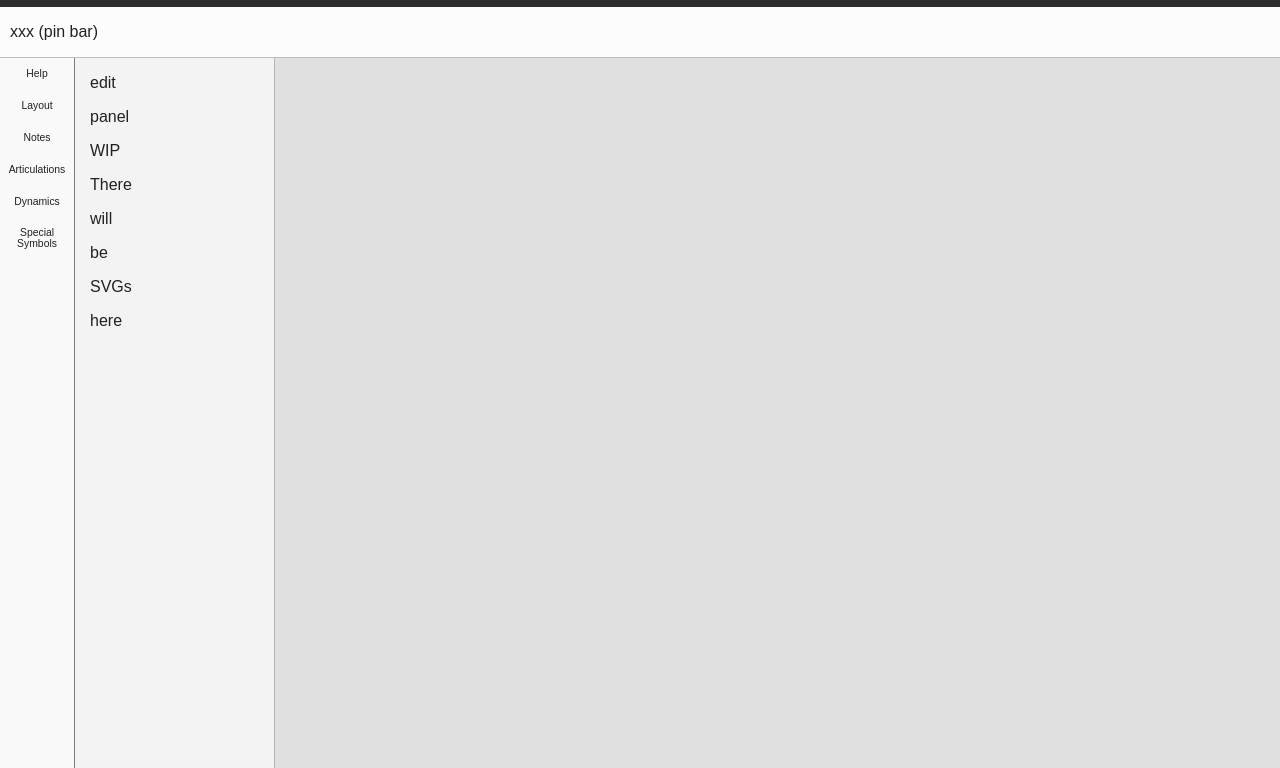
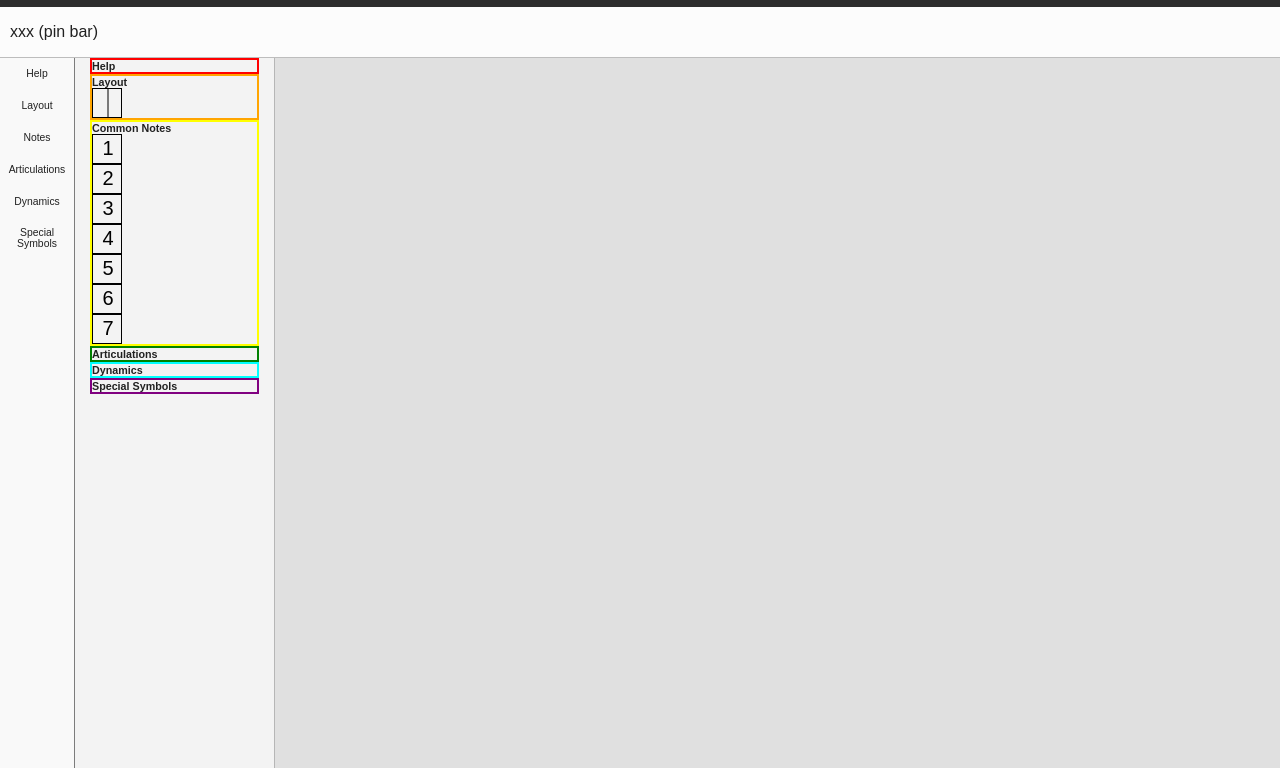
Before and after one commit to hannahliu123/jianpu-app, a plain HTML site: page index.html in a window 1280 px wide. Shown: the part 32-800 px from the top of the page. Drawn offline with Linux system fonts and the light colour scheme; a script that the page names is missing.

Commit message:
editor progress
figured out my layout and plan (def nowhere near complete tho)

```diff
--- a/css/editor.css
+++ b/css/editor.css
@@ -113,7 +113,46 @@ button:active {
     border-right: 1px solid rgba(0, 0, 0, 0.25);
 }
 
-.canvas-container {
+.edit-panel-headers {
+    margin: 0;
+}
+
+.icon {
+    width: min-content;
+}
+
+.icon svg {
+    display: block;
+    cursor: pointer;
+    text-align: center;
+    border: 1px solid black;
+}
+
+#help-icons {
+    border: 2px solid red;
+}
+
+#layout-icons {
+    border: 2px solid orange;
+}
+
+#notes-icons {
+    border: 2px solid yellow;
+}
+
+#articulations-icons {
+    border: 2px solid green;
+}
+
+#dynamics-icons {
+    border: 2px solid cyan;
+}
+
+#special-symbols-icons {
+    border: 2px solid purple;
+}
+
+#sheet-wrapper {
     flex: 1;
     display: flex;
     flex-direction: column;
--- a/index.html
+++ b/index.html
@@ -51,17 +51,67 @@
                     </div>
                 </div>
                 <div id="edit-panel">
-                    <p>edit</p>
-                    <p>panel</p>
-                    <p>WIP</p>
-                    <p>There</p>
-                    <p>will</p>
-                    <p>be</p>
-                    <p>SVGs</p>
-                    <p>here</p>
+                    <div id="help-icons">
+                        <h6 id="help-header" class="edit-panel-headers">Help</h6>
+                    </div>
+                    <div id="layout-icons">
+                        <h6 id="layout-header" class="edit-panel-headers">Layout</h6>
+                        <div class="icon" draggable="true" data-type="bar" title="bar">
+                            <svg width="30" height="30">
+                                <line x1="15" y1="0" x2="15" y2="30" stroke="black" stroke-width="1"/>
+                            </svg>
+                        </div>
+                    </div>
+                    <div id="notes-icons">
+                        <h6 id="notes-header" class="edit-panel-headers">Common Notes</h6>
+                        <div class="icon" draggable="true" data-type="note1">
+                            <svg width="30" height="30">
+                                <text x="15" y="15" font-size="20" text-anchor="middle" dominant-baseline="middle">1</text>   <!--  x & y set the BASEline for svg elements. text-anchor and dominant-basline center the text in the middle of the svg -->
+                            </svg>
+                        </div>
+                        <div class="icon" draggable="true" data-type="note2">
+                            <svg width="30" height="30">
+                                <text x="15" y="15" font-size="20" text-anchor="middle" dominant-baseline="middle">2</text>
+                            </svg>
+                        </div>
+                        <div class="icon" draggable="true" data-type="note3">
+                            <svg width="30" height="30">
+                                <text x="15" y="15" font-size="20" text-anchor="middle" dominant-baseline="middle">3</text>
+                            </svg>
+                        </div>
+                        <div class="icon" draggable="true" data-type="note4">
+                            <svg width="30" height="30">
+                                <text x="15" y="15" font-size="20" text-anchor="middle" dominant-baseline="middle">4</text>
+                            </svg>
+                        </div>
+                        <div class="icon" draggable="true" data-type="note5">
+                            <svg width="30" height="30">
+                                <text x="15" y="15" font-size="20" text-anchor="middle" dominant-baseline="middle">5</text>
+                            </svg>
+                        </div>
+                        <div class="icon" draggable="true" data-type="note6">
+                            <svg width="30" height="30">
+                                <text x="15" y="15" font-size="20" text-anchor="middle" dominant-baseline="middle">6</text>
+                            </svg>
+                        </div>
+                        <div class="icon" draggable="true" data-type="note7">
+                            <svg width="30" height="30">
+                                <text x="15" y="15" font-size="20" text-anchor="middle" dominant-baseline="middle">7</text>
+                            </svg>
+                        </div>
+                    </div>
+                    <div id="articulations-icons">
+                        <h6 id="articulations-header" class="edit-panel-headers">Articulations</h6>
+                    </div>
+                    <div id="dynamics-icons">
+                        <h6 id="dynamics-header" class="edit-panel-headers">Dynamics</h6>
+                    </div>
+                    <div id="special-symbols-icons">
+                        <h6 id="special-symbols-header" class="edit-panel-headers">Special Symbols</h6>
+                    </div>
                 </div>
                 <!-- Sheet Music -->
-                <div class="canvas-container">
+                <div id="sheet-wrapper">
                     <div id="sheet-container">
                     </div>
                 </div>
--- a/scripts/editor.js
+++ b/scripts/editor.js
@@ -1,2 +1,2 @@
 // Sidebar resizing (later)
-// also change sidebar section bg color based on
+// also change sidebar section bg color based on what section you're in (kinda like Scratch)
--- a/scripts/svg.js
+++ b/scripts/svg.js
@@ -5,6 +5,19 @@ const height = 11*width/8.5;    // based on average paper sizes
 function addPage() {
     const svg = SVG().addTo(container).size(width, height);
     svg.rect(width, height).fill("white");
+
+    // allow dropping HTML SVG elements on this page
+    const pageNode = svg.node;
+    pageNode.addEventListener("dragover", e => e.preventDefault()); // cancel default behavior so that the browser will let you drop elements onto the page
+    pageNode.addEventListener("drop", e => {
+        e.preventDefault();
+        alert(e.target);
+
+        // retrieves data-type so we can figure out what SVG element to add to the page
+        const type = e.dataTransfer.getData("type"); // uhhh wip i need to set this with setData but ill do that another time i need sleep heh
+
+    });
+
     return svg;
 }
 
@@ -24,12 +37,16 @@ var text = page.text("hello")
         handler.move(box.x - (box.x % 10), box.y - (box.y % 100));
     });
 
-const baseNote = page.group();
-baseNote.add(page.text("1")).font({ size:"1.25rem" });
-baseNote.add(page.circle(5).fill("black").move(4, 0));
+const baseNote1 = page.group();
+baseNote1.add(page.text("1")).font({ size:"1.25rem" });
+baseNote1.add(page.circle(5).fill("black").move(4, 0));
 
-var note1 = baseNote.clone().draggable().addTo(page);
-var note2 = baseNote.clone().draggable().addTo(page);
+const baseNote2 = page.group();
+baseNote2.add(page.text("2")).font({ size:"1.25rem" }).move(0, 100);
+baseNote2.add(page.circle(5).fill("black").move(4, 100));
+
+var note1 = baseNote1.clone().draggable().addTo(page);
+var note2 = baseNote1.clone().draggable().addTo(page);
 
 var svgData = page.svg();   // XML
 console.log(svgData);
```
